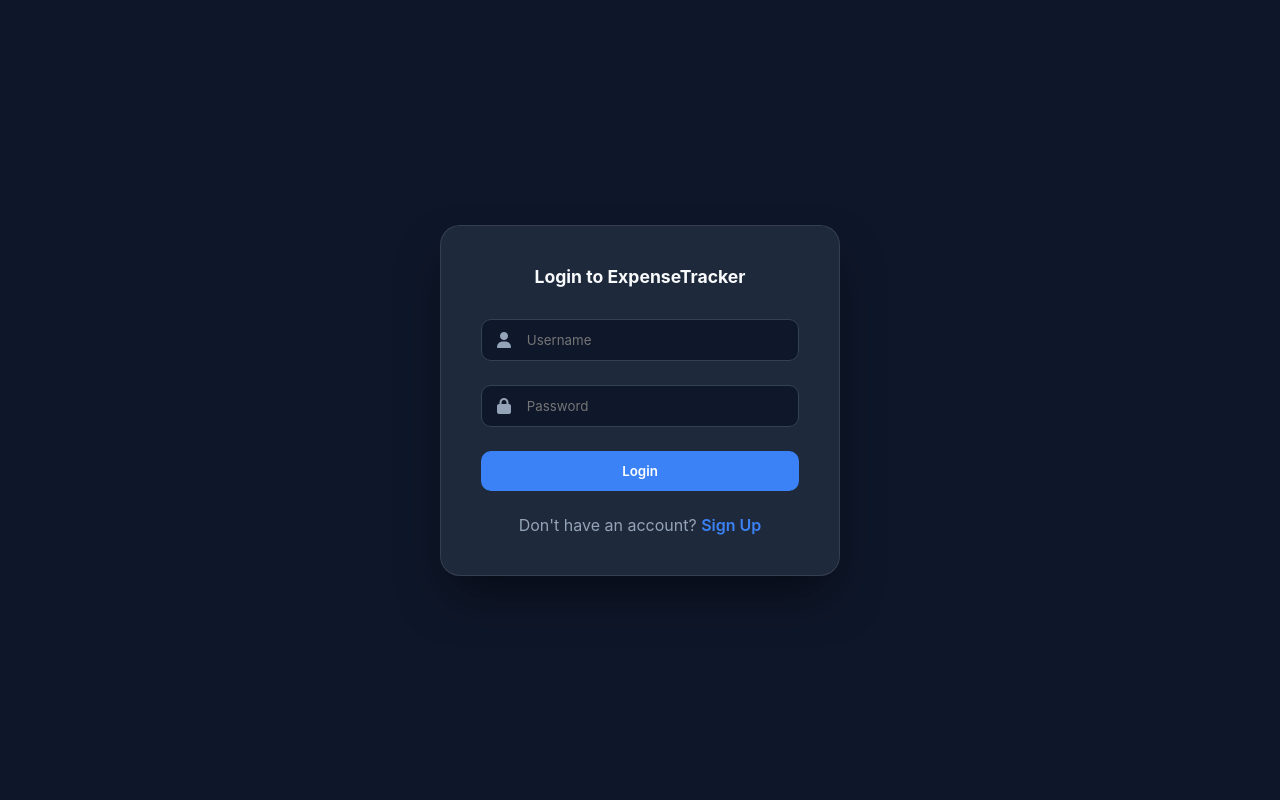
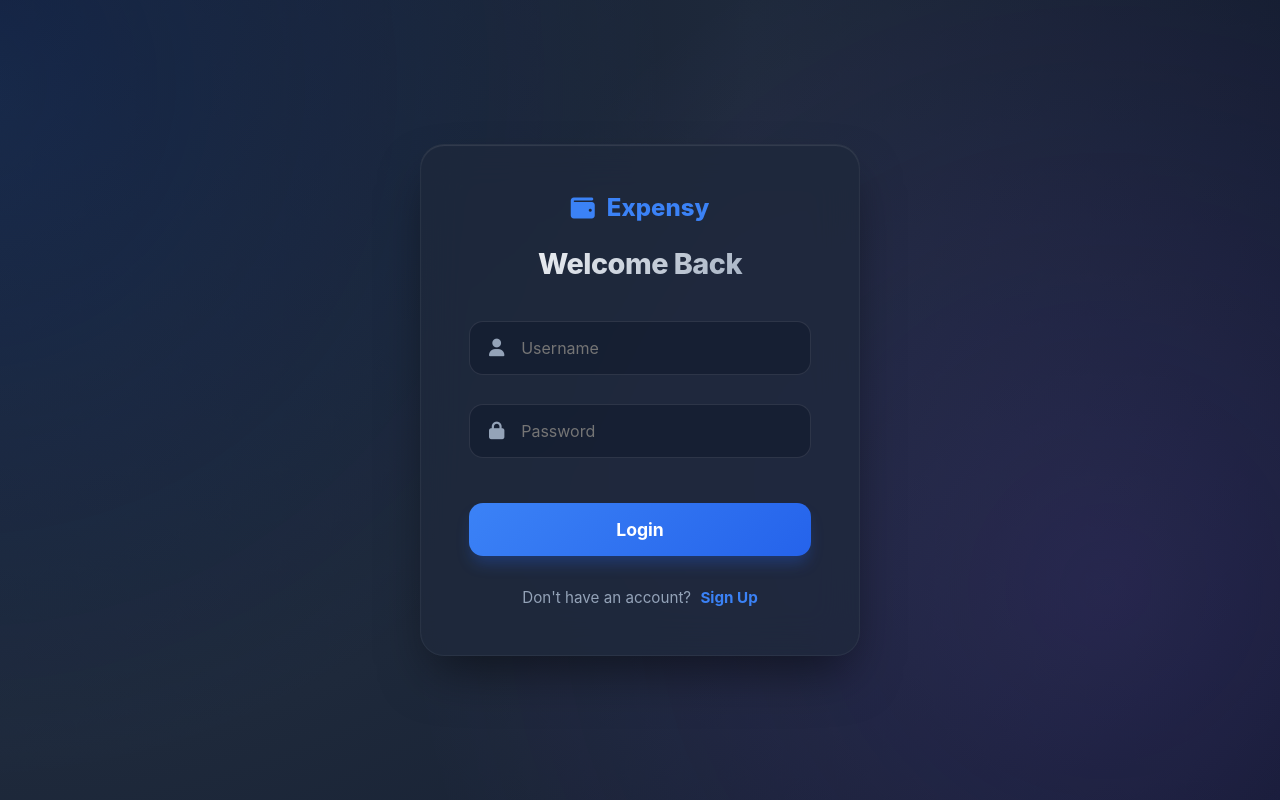
Before and after one commit to SujanSrinanda/expense-tracker, a Flask app: page / in a window 1280 px wide. Run offline with Flask 3, Linux system fonts and the light colour scheme.

Commit message:
sixth commit

```diff
--- a/expense_tracker/backend/routes.py
+++ b/expense_tracker/backend/routes.py
@@ -3,6 +3,10 @@ from backend.services import *
 from utils.logger import log_success, log_error
 
 expense_bp = Blueprint('expense', __name__)
+
+@expense_bp.route('/time-info', methods=['GET'])
+def get_time_data():
+    return jsonify(get_time_info()), 200
 
 @expense_bp.route('/expenses', methods=['GET', 'POST'])
 def handle_expenses():
--- a/expense_tracker/static/css/style.css
+++ b/expense_tracker/static/css/style.css
@@ -28,90 +28,146 @@ body.dark-theme {
     display: none !important;
 }
 
-/* Overlay & Auth */
+/* Overlay & Auth - Innovative Redesign */
 .overlay {
     position: fixed;
     inset: 0;
-    background: rgba(15, 23, 42, 0.9);
+    background: radial-gradient(circle at 0% 0%, #0f172a 0%, #1e293b 50%, #0f172a 100%);
     display: flex;
     align-items: center;
     justify-content: center;
     z-index: 1000;
-    -webkit-backdrop-filter: blur(8px);
-    backdrop-filter: blur(8px);
+    overflow: hidden;
+}
+
+.overlay::before {
+    content: '';
+    position: absolute;
+    width: 150%;
+    height: 150%;
+    background: radial-gradient(circle at 20% 30%, rgba(59, 130, 246, 0.15) 0%, transparent 40%),
+                radial-gradient(circle at 80% 70%, rgba(139, 92, 246, 0.15) 0%, transparent 40%);
+    animation: backgroundMove 20s infinite alternate ease-in-out;
+}
+
+@keyframes backgroundMove {
+    from { transform: translate(-10%, -10%) rotate(0deg); }
+    to { transform: translate(10%, 10%) rotate(5deg); }
 }
 
 .auth-card {
-    background: var(--bg-card);
-    padding: 2.5rem;
-    border-radius: 20px;
+    background: rgba(30, 41, 59, 0.7);
+    padding: 3rem;
+    border-radius: 24px;
     width: 100%;
-    max-width: 400px;
-    box-shadow: 0 25px 50px -12px rgba(0, 0, 0, 0.5);
-    border: 1px solid rgba(255, 255, 255, 0.1);
+    max-width: 440px;
+    box-shadow: 0 25px 50px -12px rgba(0, 0, 0, 0.5),
+                inset 0 1px 1px rgba(255, 255, 255, 0.1);
+    -webkit-backdrop-filter: blur(20px);
+    backdrop-filter: blur(20px);
+    border: 1px solid rgba(255, 255, 255, 0.05);
+    position: relative;
+    z-index: 1001;
+    animation: cardAppear 0.6s cubic-bezier(0.16, 1, 0.3, 1);
+}
+
+@keyframes cardAppear {
+    from { opacity: 0; transform: translateY(20px) scale(0.95); }
+    to { opacity: 1; transform: translateY(0) scale(1); }
 }
 
 .auth-card h2 {
-    margin-bottom: 2rem;
+    margin-bottom: 2.5rem;
     text-align: center;
-    font-weight: 700;
+    font-weight: 800;
+    font-size: 1.8rem;
+    background: linear-gradient(135deg, #fff 0%, #94a3b8 100%);
+    -webkit-background-clip: text;
+    background-clip: text;
+    -webkit-text-fill-color: transparent;
+    letter-spacing: -0.5px;
 }
 
 .input-group {
     position: relative;
-    margin-bottom: 1.5rem;
+    margin-bottom: 1.8rem;
 }
 
 .input-group i {
     position: absolute;
-    left: 1rem;
+    left: 1.25rem;
     top: 50%;
     transform: translateY(-50%);
     color: var(--text-secondary);
+    transition: var(--transition);
+    font-size: 1.1rem;
 }
 
 .input-group input {
     width: 100%;
-    padding: 12px 12px 12px 2.8rem;
-    background: #0f172a;
-    border: 1px solid #334155;
-    border-radius: 10px;
+    padding: 16px 16px 16px 3.2rem;
+    background: rgba(15, 23, 42, 0.5);
+    border: 1px solid rgba(255, 255, 255, 0.1);
+    border-radius: 14px;
     color: white;
     outline: none;
-    transition: var(--transition);
+    transition: all 0.3s cubic-bezier(0.4, 0, 0.2, 1);
+    font-size: 1rem;
 }
 
 .input-group input:focus {
     border-color: var(--accent-blue);
+    background: rgba(15, 23, 42, 0.8);
+    box-shadow: 0 0 0 4px rgba(59, 130, 246, 0.15);
+}
+
+.input-group input:focus + i {
+    color: var(--accent-blue);
 }
 
 #auth-btn {
     width: 100%;
-    padding: 12px;
-    background: var(--accent-blue);
+    padding: 16px;
+    background: linear-gradient(135deg, var(--accent-blue) 0%, #2563eb 100%);
     color: white;
     border: none;
-    border-radius: 10px;
-    font-weight: 600;
+    border-radius: 14px;
+    font-weight: 700;
+    font-size: 1.1rem;
     cursor: pointer;
-    transition: var(--transition);
+    transition: all 0.3s ease;
+    box-shadow: 0 10px 15px -3px rgba(37, 99, 235, 0.3);
+    margin-top: 1rem;
 }
 
 #auth-btn:hover {
-    background: #2563eb;
     transform: translateY(-2px);
+    box-shadow: 0 20px 25px -5px rgba(37, 99, 235, 0.4);
+    filter: brightness(1.1);
+}
+
+#auth-btn:active {
+    transform: translateY(0);
 }
 
 #auth-toggle {
-    margin-top: 1.5rem;
+    margin-top: 2rem;
     text-align: center;
     color: var(--text-secondary);
+    font-size: 0.95rem;
 }
 
 #auth-toggle span {
     color: var(--accent-blue);
     cursor: pointer;
-    font-weight: 600;
+    font-weight: 700;
+    margin-left: 5px;
+    transition: var(--transition);
+}
+
+#auth-toggle span:hover {
+    text-decoration: underline;
+    filter: brightness(1.2);
 }
 
 /* Sidebar */
@@ -139,6 +195,11 @@ body.dark-theme {
     font-weight: 800;
     margin-bottom: 3rem;
     color: var(--accent-blue);
+}
+
+.logo.center {
+    justify-content: center;
+    margin-bottom: 1.5rem;
 }
 
 .sidebar nav ul {
--- a/expense_tracker/templates/index.html
+++ b/expense_tracker/templates/index.html
@@ -14,7 +14,11 @@
     <!-- Auth Overlay -->
     <div id="auth-overlay" class="overlay">
         <div class="auth-card">
-            <h2 id="auth-title">Login to ExpenseTracker</h2>
+            <div class="logo center">
+                <i class="fas fa-wallet"></i>
+                <span>Expensy</span>
+            </div>
+            <h2 id="auth-title">Welcome Back</h2>
             <form id="auth-form">
                 <div class="input-group">
                     <i class="fas fa-user"></i>
--- a/expense_tracker/utils/logger.py
+++ b/expense_tracker/utils/logger.py
@@ -8,11 +8,11 @@ RESET = "\033[0m"
 
 def log_success(message: str):
     """Log a success message in green."""
-    print(f"{GREEN}[✓] {message}{RESET}", file=sys.stdout)
+    print(f"{GREEN}[OK] {message}{RESET}", file=sys.stdout)
 
 def log_error(message: str):
     """Log an error message in red."""
-    print(f"{RED}[✗] {message}{RESET}", file=sys.stderr)
+    print(f"{RED}[ERR] {message}{RESET}", file=sys.stderr)
 
 def log_info(message: str):
     """Log an informational message in blue."""
```
Also changed, not shown: other parts of expense_tracker/static/css/style.css (+66 -10 lines), other parts of expense_tracker/templates/index.html (+25 -8 lines), expense_tracker/backend/services.py (+19 -1 lines), expense_tracker/static/js/script.js (+46 -3 lines). Lines whose indentation alone changed are shown as unchanged.
